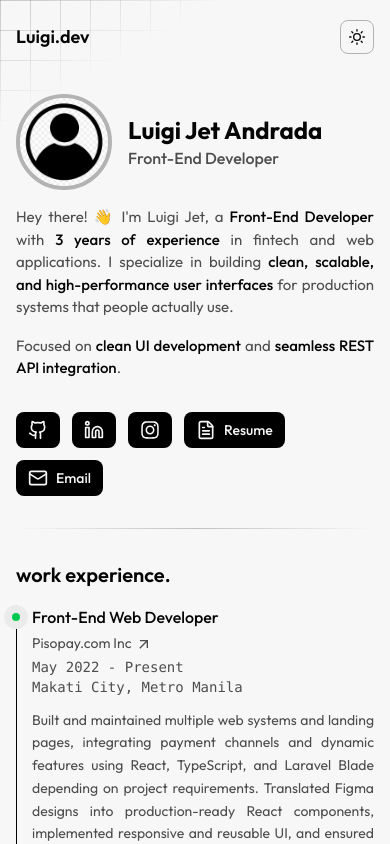
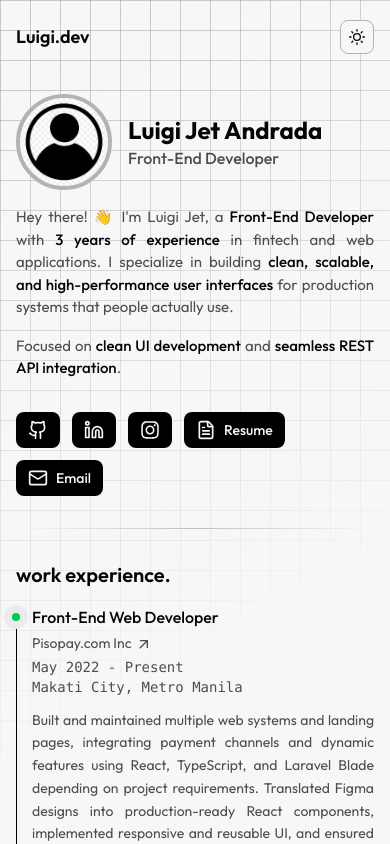
Before and after one commit to Luigijet/portfolio, a React (Vite) app: page / in a window 390 px wide. Shown: the top 844 px of the page. Built offline with nearby package versions, Linux system fonts and the light colour scheme.

Commit message:
:wrench: fix grid layout for non-desktop viewport

```diff
--- a/index.html
+++ b/index.html
@@ -2,7 +2,6 @@
 <html lang="en">
   <head>
     <meta charset="UTF-8" />
-    <link rel="icon" type="image/svg+xml" href="/vite.svg" />
     <meta name="viewport" content="width=device-width, initial-scale=1.0" />
     <link rel="apple-touch-icon" sizes="180x180" href="/apple-touch-icon.png" />
     <link rel="icon" type="image/png" sizes="32x32" href="/favicon-32x32.png" />
--- a/src/index.css
+++ b/src/index.css
@@ -215,15 +215,15 @@
       -webkit-mask-image: linear-gradient(
         150deg,
         #000 0%,
-        #000 0%,
-        transparent 8%,
+        #000 5%,
+        transparent 50%,
         transparent 100%
       );
       mask-image: linear-gradient(
         150deg,
         #000 0%,
-        #000 0%,
-        transparent 8%,
+        #000 5%,
+        transparent 50%,
         transparent 100%
       );
     }
```
